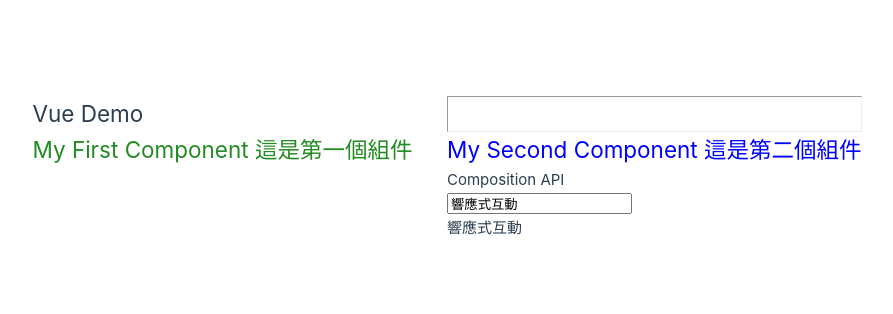
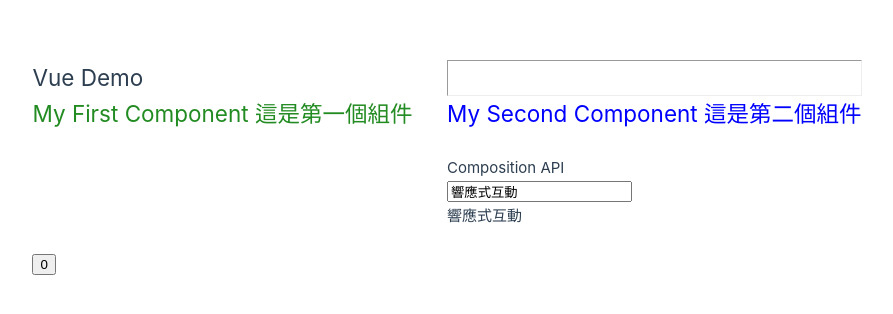
Before and after one commit to jayhong329/Learning-Vue.js, a Vue app: page / in a window 1280 px wide. Shown: the part 232-546 px from the top of the page, without its empty margins (193-1086 px from the left). Built offline with nearby package versions, Linux system fonts and the light colour scheme.

Commit message:
使用nextTick-即時更新網頁

```diff
--- a/src/App.vue
+++ b/src/App.vue
@@ -1,6 +1,7 @@
 <script setup>
 import FirstComponent from './components/FirstComponent.vue';
 import SecondComponent from './components/SecondComponent.vue';
+import ButtonComponent from './components/ButtonComponent.vue';
 </script>
 
 <template>
@@ -9,6 +10,7 @@
 <!-- 按下 Tab 鍵 -->
 <FirstComponent></FirstComponent>
 <SecondComponent></SecondComponent>
+<ButtonComponent></ButtonComponent>
 </template>
 
 <style scoped>
--- /dev/null
+++ b/src/components/ButtonComponent.vue
@@ -0,0 +1,25 @@
+<script setup>
+import { nextTick, ref } from 'vue';
+
+    const data = "abc"
+    const count = ref(0)
+    const add = async () =>{
+        // console.log(data)
+        // console.log(count.value)
+        count.value++
+        await nextTick()
+        const btn = document.querySelector('button')
+        console.log(btn.textContent)
+    }
+</script>
+
+<template>
+    <div>
+        <br>
+        <button @click="add">{{ count }}</button>
+    </div>
+</template>
+
+<style lang="css" scoped>
+
+</style>
--- a/src/components/SecondComponent.vue
+++ b/src/components/SecondComponent.vue
@@ -7,6 +7,7 @@
 <template>
     <div>
         <h2>My Second Component 這是第二個組件</h2>
+        <br>
         <p>Composition API</p>
         <input type="text" v-model="message">
         <p>{{ message }}</p>
```
